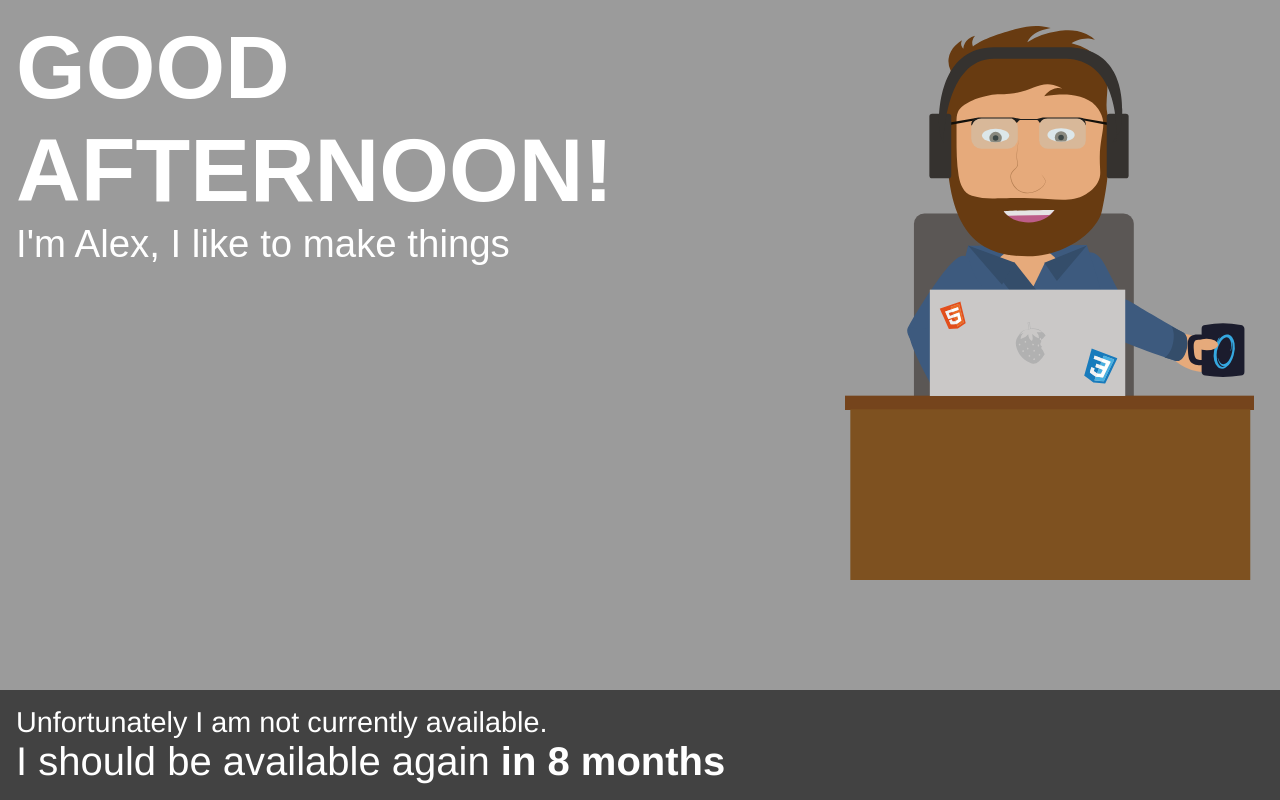
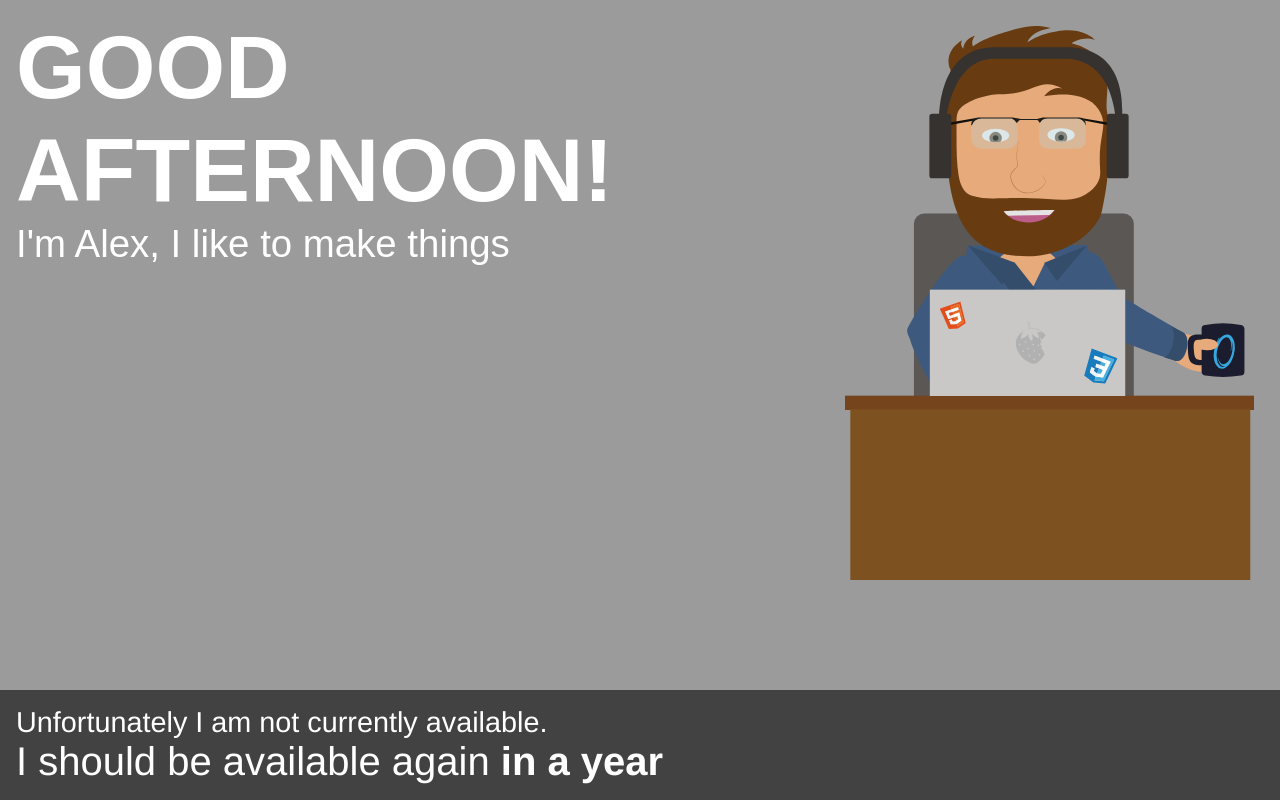
Before and after one commit to foxleigh81/alex-foxleigh-portfolio, a Vue app: page / in a window 1280 px wide. Built offline with nearby package versions, Linux system fonts and the light colour scheme; a web font is replaced by a local one.

Commit message:
Update App.vue

```diff
--- a/src/App.vue
+++ b/src/App.vue
@@ -2,7 +2,7 @@
   <div id="app">
     <MiniMe />
     <Greeting />
-    <Status status="unavailable" availableOn="2019-01-21" />
+    <Status status="unavailable" availableOn="2019-05-01" />
   </div>
 </template>
 
```
